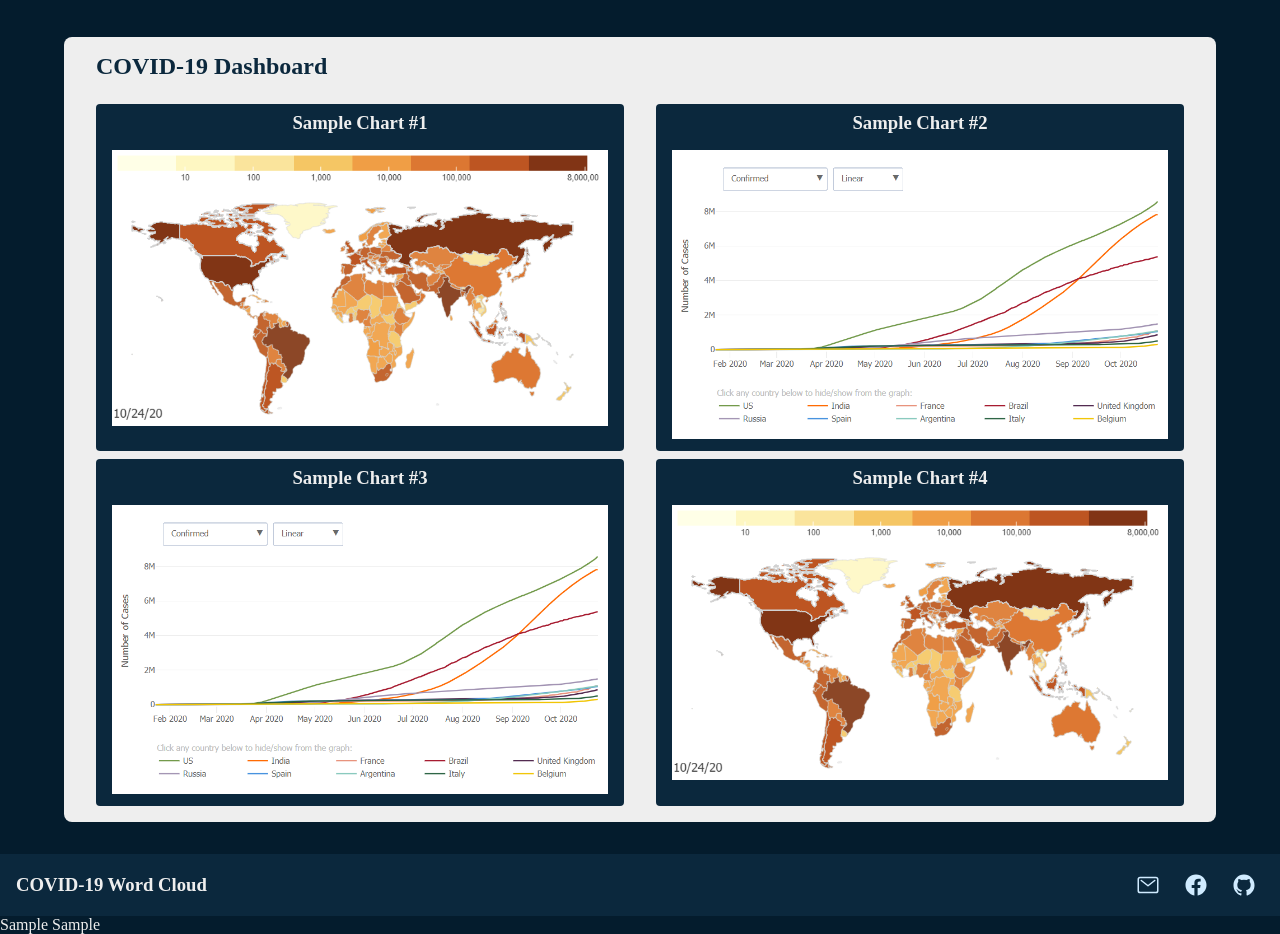
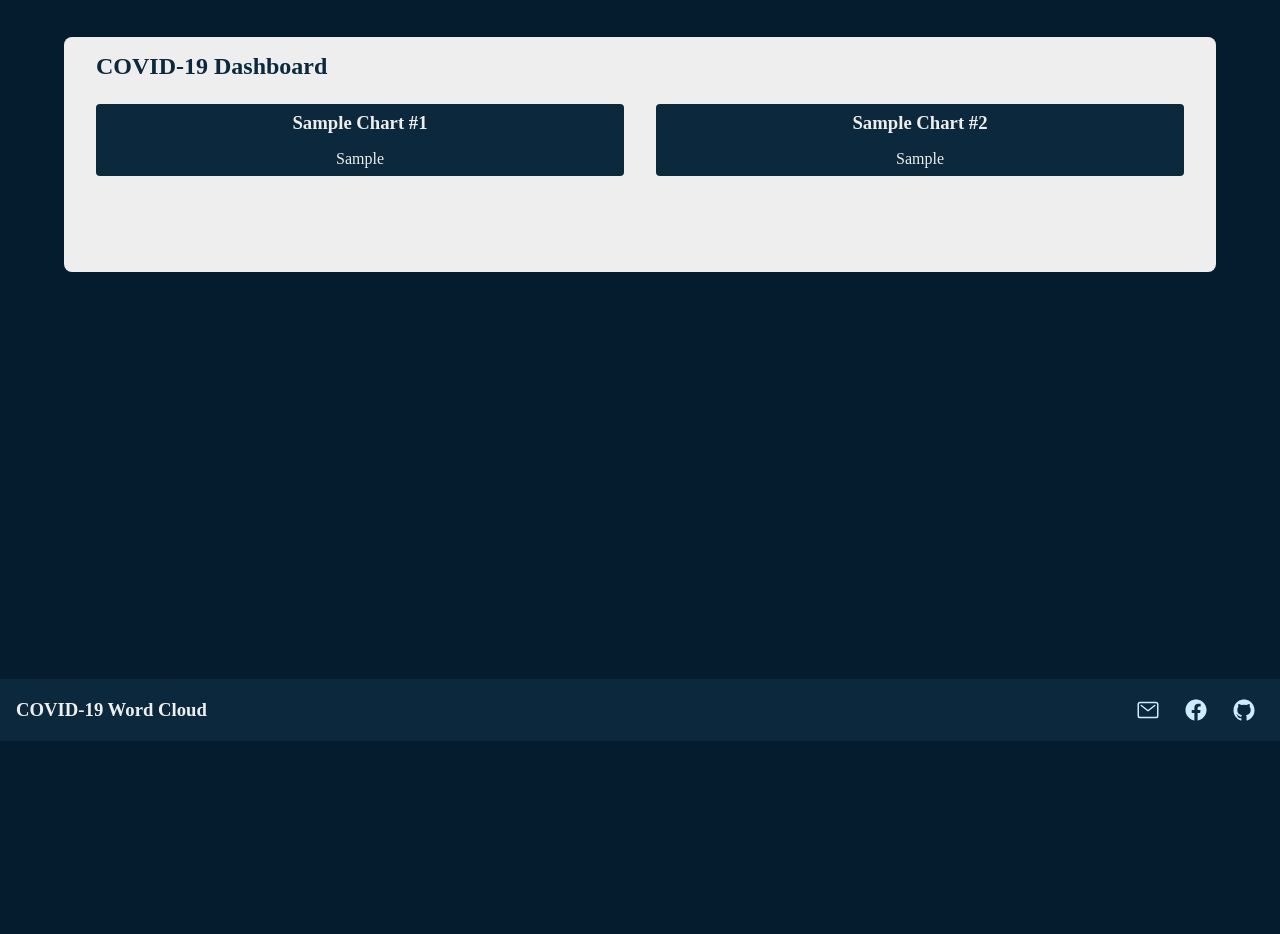
Before and after one commit to ddusi/covid19_WordCloud, a Django app: template covid_web/templates/covid_web/status.html in a window 1280 px wide. Shown: the part 59-993 px from the top of the page. After the commit the page ends 800 px from the top, so only its background shows below. Run offline with Django 3.2, Linux system fonts and the light colour scheme; the template is opened without the code that fills it: most values are stand-ins (such as "Sample title", 1, 10 or a date in 2020); some libraries are stand-ins or nearby versions.

Commit message:
Replace sample images with created data visualization elements #64

```diff
--- a/covid_web/templates/covid_web/status.html
+++ b/covid_web/templates/covid_web/status.html
@@ -1,48 +1,20 @@
 {% extends 'covid_web/base.html' %} {% load static %} {% block content %}
-
-{% if confirmation_graph %}
-{{ confirmation_graph|safe }}
-{{ cumulative_deaths|safe }}
-{% else %}
-<p>No graph was provided.</p>
-{% endif %}
 
 <section role="main" class="status--main-section">
   <div class="status__dashboard">
     <h1 class="dashboard__title">COVID-19 Dashboard</h1>
+    {% if confirmation_graph %}
     <div class="dashboard__chart--container">
       <h3 class="chart__name">Sample Chart #1</h3>
-      <img
-        alt="COVID-19 Visual Map"
-        class="chart__graphic"
-        src="/static/covid_visual-map.png"
-      />
+      {{ confirmation_graph|safe }}
     </div>
     <div class="dashboard__chart--container">
       <h3 class="chart__name">Sample Chart #2</h3>
-      <img
-        alt="COVID-19 Global Cumulative Cases"
-        class="chart__graphic"
-        src="/static/covid_cumulative-cases.png"
-      />
+      {{ cumulative_deaths|safe }}
     </div>
-    <div class="dashboard__chart--container">
-      <h3 class="chart__name">Sample Chart #3</h3>
-      <img
-        alt="COVID-19 Global Cumulative Cases"
-        class="chart__graphic"
-        src="/static/covid_cumulative-cases.png"
-      />
-    </div>
-    <div class="dashboard__chart--container">
-      <h3 class="chart__name">Sample Chart #4</h3>
-      <img
-        alt="COVID-19 Visual Map"
-        class="chart__graphic"
-        src="/static/covid_visual-map.png"
-      />
-    </div>
+    {% else %}
+    <p>No graph was provided.</p>
+    {% endif %}
   </div>
 </section>
-<script src="https://cdn.plot.ly/plotly-latest.min.js"></script>
 {% endblock %}
```
Also changed, not shown: covid_web/static/covid_cumulative-cases.png (deleted), covid_web/static/covid_visual-map.png (deleted).
